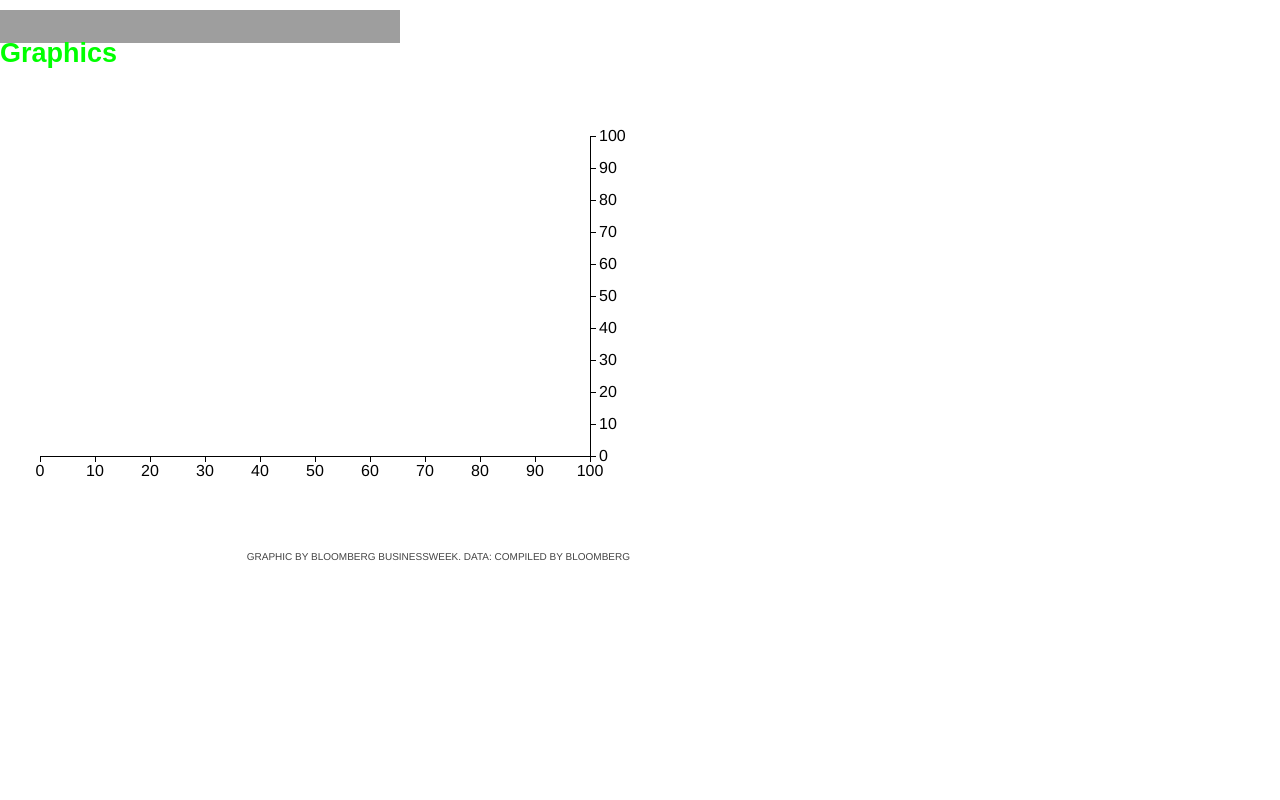
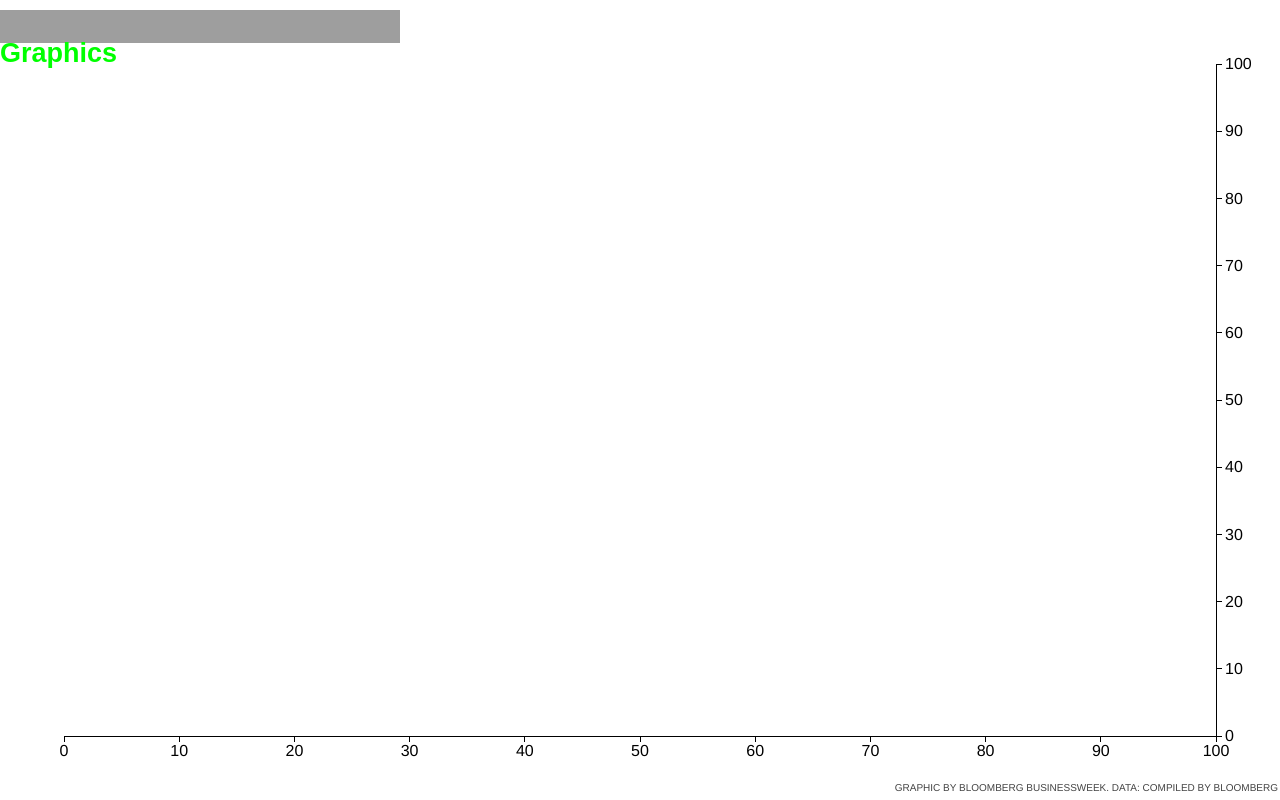
Before and after one commit to bizweekgraphics/flipcharts, a PHP site: page / in a window 1280 px wide. Run offline with PHP 8.4, Linux system fonts and the light colour scheme; some libraries are stand-ins or nearby versions; some web fonts are replaced; grey boxes are pictures that could not be loaded.

Commit message:
panning by mouse-scrubbing basically working
problem is, it bleeds over, or w/e… like, mousing to the far right of
the screen shows you hundreds of years into the future. bc it doesn't
account for the 'magic number' +/- width of the viewport. which will
depend on xZoom, in theory.

```diff
--- a/css/bbw.css
+++ b/css/bbw.css
@@ -158,6 +158,12 @@ h2 a {
   text-align: center;
 }
 
+.fullscreen .data-credit {
+  position: absolute;
+  bottom: 6px;
+  right: 2px;
+}
+
 /* HELPER STUFF */
 
 .ir {
@@ -170,7 +176,7 @@ h2 a {
 
 /* SVG */
 
-#svg-canvas.fullscreen {
+.fullscreen #svg-canvas {
   position: absolute;
   top: 0;
   left: 0;
--- a/index.html
+++ b/index.html
@@ -34,7 +34,7 @@ font-family:BWHaasHead75Bold
 font-family:BWHaasRegular
 -->
 
-<body class="full">
+<body class="fullscreen">
 
   <div id="logo">
     <a href="http://www.businessweek.com/" class="ir" id="home_link">Bloomberg Businessweek</a>
--- a/js/main.js
+++ b/js/main.js
@@ -1,6 +1,10 @@
-var margin = {top: 40, right: 40, bottom: 40, left: 40},
-    width = 630 - margin.left - margin.right,
-    height = 400 - margin.top - margin.bottom;
+var linePath;
+
+var defaultMargin = $(document).width()*0.05;
+
+var margin = {top: defaultMargin, right: defaultMargin, bottom: defaultMargin, left: defaultMargin},
+    width = $(document).width() - margin.left - margin.right,
+    height = $(document).height() - margin.top - margin.bottom;
 
 var x = d3.scale.linear()
     .domain([0,100])
@@ -9,6 +13,16 @@ var x = d3.scale.linear()
 var y = d3.scale.linear()
     .domain([0,100])
     .range([height,0]);
+
+var xZoom = d3.scale.linear()
+    .domain([0,height])
+    .range([1,10]);
+
+var xPan = d3.scale.linear()
+    .domain([0,width])
+    .range([0, 2000]);
+
+console.log("Width: "+width);
 
 var xAxis = d3.svg.axis()
     .scale(x)
@@ -46,13 +60,17 @@ d3.tsv("data/data.tsv", function(error, data) {
     d.population = +d.population;
   });
 
+  xPan.range(d3.extent(data, function(d) { return d.year; }));
+
+  console.log(d3.extent(data, function(d) { return d.year; }));
+
   x.domain(d3.extent(data, function(d) { return d.year; }));
   y.domain(d3.extent(data, function(d) { return d.population; }));
 
   gx.call(xAxis);
   gy.call(yAxis);
 
-  svg.append("path")
+  linePath = svg.append("path")
       .datum(data)
       .attr("class", "line")
       .attr("d", line);
@@ -60,9 +78,11 @@ d3.tsv("data/data.tsv", function(error, data) {
 });
 
 d3.select("body").on("mousemove", function(d,i) {
-  //console.log(d3.mouse(svg.node()));
+  console.log(d3.mouse(svg.node())[0]);
   //x.domain([d3.mouse(svg.node())[0],100]);
+  x.domain([xPan(d3.mouse(svg.node())[0])-500,xPan(d3.mouse(svg.node())[0])+500]);
   gx.call(xAxis);
+  linePath.attr("d", line);
 });
 
 //////////////////////////////////////////////////////////////////////////////////////////
```
